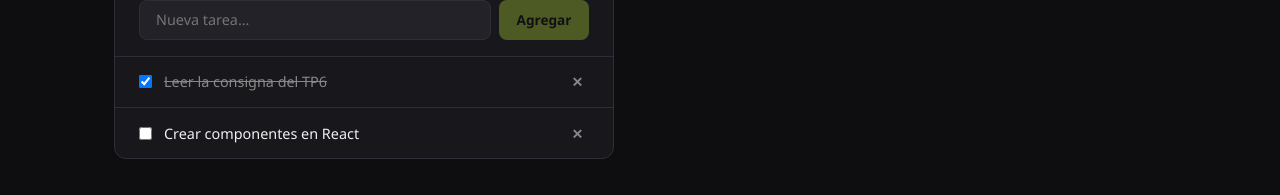
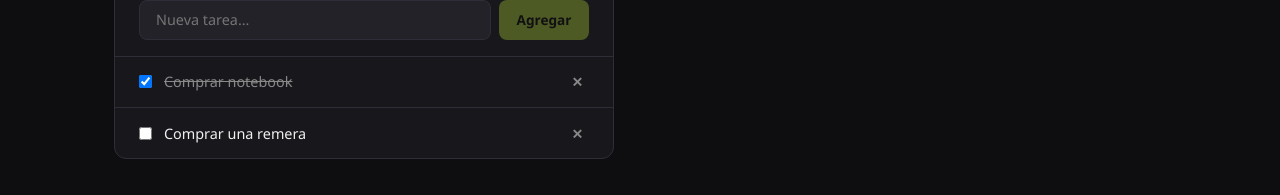
Before and after one commit to ValeriaLaguna99/tp_6_react, a React (Vite) app in the folder TP_6/: page / in a window 1280 px wide. Shown: the part 1781-1976 px from the top of the page. Built offline with nearby package versions, Linux system fonts and the light colour scheme.

Commit message:
Agregar tareas en TodoApp como ejemplo

```diff
--- a/TP_6/src/components/TodoApp.jsx
+++ b/TP_6/src/components/TodoApp.jsx
@@ -5,8 +5,8 @@ let nextId = 1
 function TodoApp() {
   const [input, setInput] = useState('')
   const [tareas, setTareas] = useState([
-    { id: nextId++, texto: 'Leer la consigna del TP6', completada: true },
-    { id: nextId++, texto: 'Crear componentes en React', completada: false },
+    { id: nextId++, texto: 'Comprar notebook', completada: true },
+    { id: nextId++, texto: 'Comprar una remera', completada: false },
   ])
 
   const agregar = () => {
```
